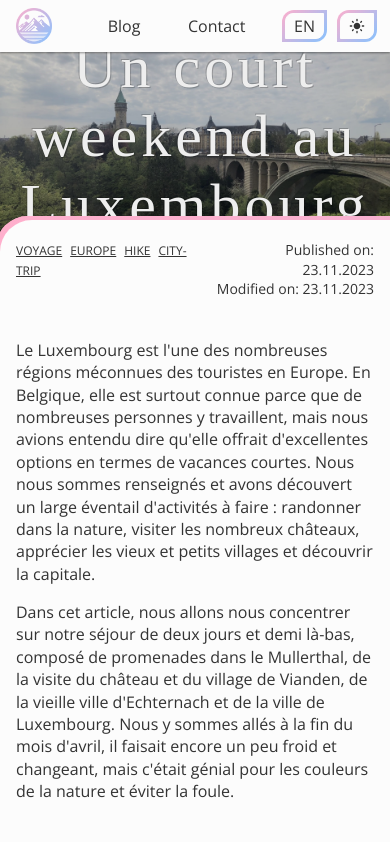
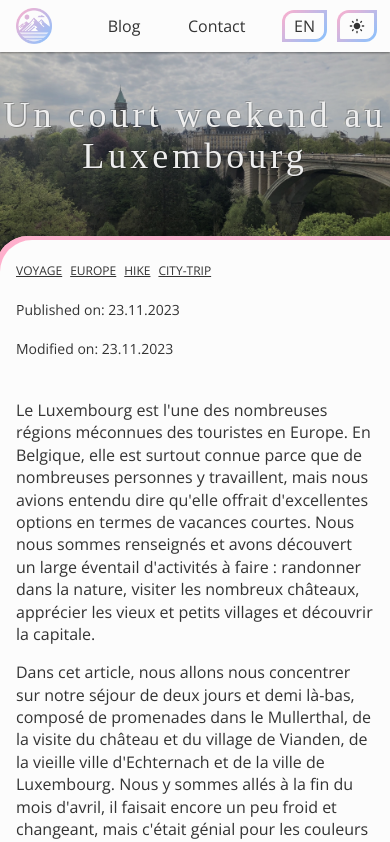
Before and after one commit to tripser/tripser.github.io, a Next.js app: page /blog/weekend-au-luxembourg in a window 390 px wide. Shown: the top 842 px of the page. Built offline with nearby package versions, Linux system fonts and the light colour scheme; a web font is replaced by a local one.

Commit message:
fix for small screens

```diff
--- a/components/blogLayout.js
+++ b/components/blogLayout.js
@@ -33,7 +33,7 @@ export default function BlogLayout({ children }) {
           <article className="new-stack">
             <div className="article__main article-shape">
               <div className="container narrow">
-                <div className="space-between-x pt-5 mb-10">
+                <div className="article__details">
                   <div className="article__categories">
                     {categoriesList?.map((c) => (
                       <Link key={c} href={`/blog?${c}`}>
--- a/public/styles/base/_general.scss
+++ b/public/styles/base/_general.scss
@@ -23,7 +23,7 @@ main {
 
 h1 {
   font-family: var(--font-title);
-  font-size: 3.75rem;
+  font-size: 2.25rem;
   font-weight: normal;
   letter-spacing: 0.25rem;
   display: inline-block;
@@ -33,6 +33,9 @@ h1 {
   color: var(--light);
   animation: none;
 
+  @media screen and (min-width:768px) {
+    font-size: 3.75rem;
+  }
 }
 
 h2 {
--- a/public/styles/components/_grid.scss
+++ b/public/styles/components/_grid.scss
@@ -63,7 +63,7 @@
     bottom: 0;
     width: 100%;
     padding: 0.5rem 1rem;
-    height: calc(3rem - 2px);
+    height: calc(3rem - 3px);
     border-radius: 1rem 0 1rem 0;
     overflow: hidden;
     transition: all var(--transition);
--- a/public/styles/components/_layout.scss
+++ b/public/styles/components/_layout.scss
@@ -49,10 +49,14 @@
     }
 
     p {
-      font-size: 2rem;
+      font-size: 1.25rem;
       color: var(--light);
       text-shadow: 1px 1px rgba(0, 0, 0, 0.2), -1px -1px rgba(0, 0, 0, 0.2);
       z-index: 1;
+
+      @media screen and (min-width:768px) {
+        font-size: 2rem;
+      }
     }
   }
 
--- a/public/styles/pages/_blog.scss
+++ b/public/styles/pages/_blog.scss
@@ -35,6 +35,15 @@
   }
 }
 
+.article__details {
+  padding-top: 20px;
+  margin: 20px 0 40px 0;
+
+  @media screen and (min-width: 768px) {
+    display: flex;
+    justify-content: space-between;
+  }
+
   .article__categories a {
     font-size: 0.75rem;
     cursor: pointer;
@@ -48,10 +57,18 @@
 
   .article__date {
     display: block;
-  text-align: right;
     font-size: 0.875rem;
     line-height: 1.4;
+    margin-top: 20px;
+
+    @media screen and (min-width: 768px) {
+      text-align: right;
+      margin-top: 0;
     }
+  }
+}
+
+
 
 .article__content {
   p {
@@ -80,12 +97,11 @@
   }
 
   a {
-    text-decoration: none;
     color: var(--primary);
 
     &:hover,
     &:focus {
-      text-decoration: underline;
+      color: var(--secondary);
     }
   }
 
```
Also changed, not shown: public/apple-touch-icon.png, 1 other file (tests, documents, lock files or other folders). Lines whose indentation alone changed are shown as unchanged.
